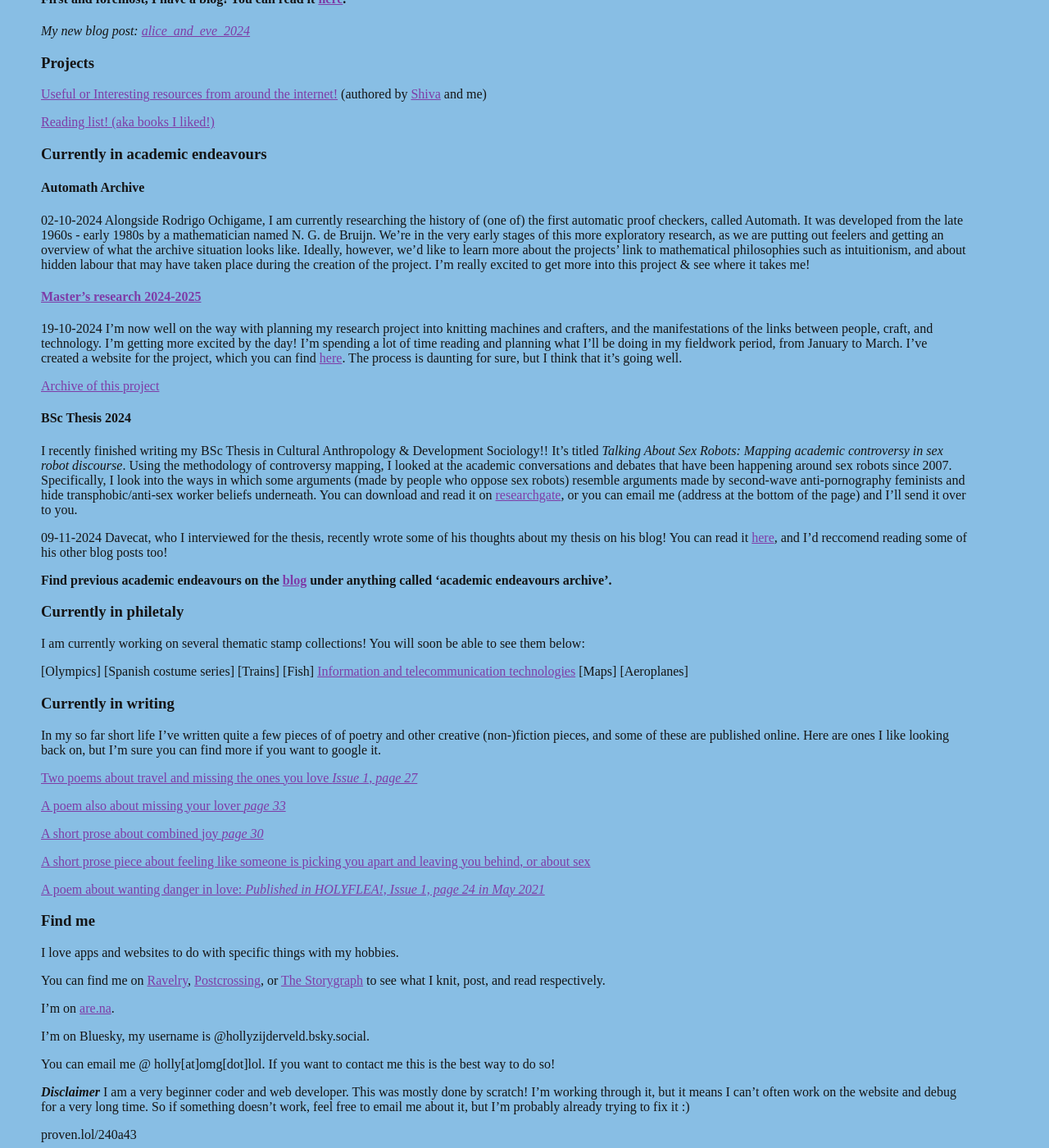
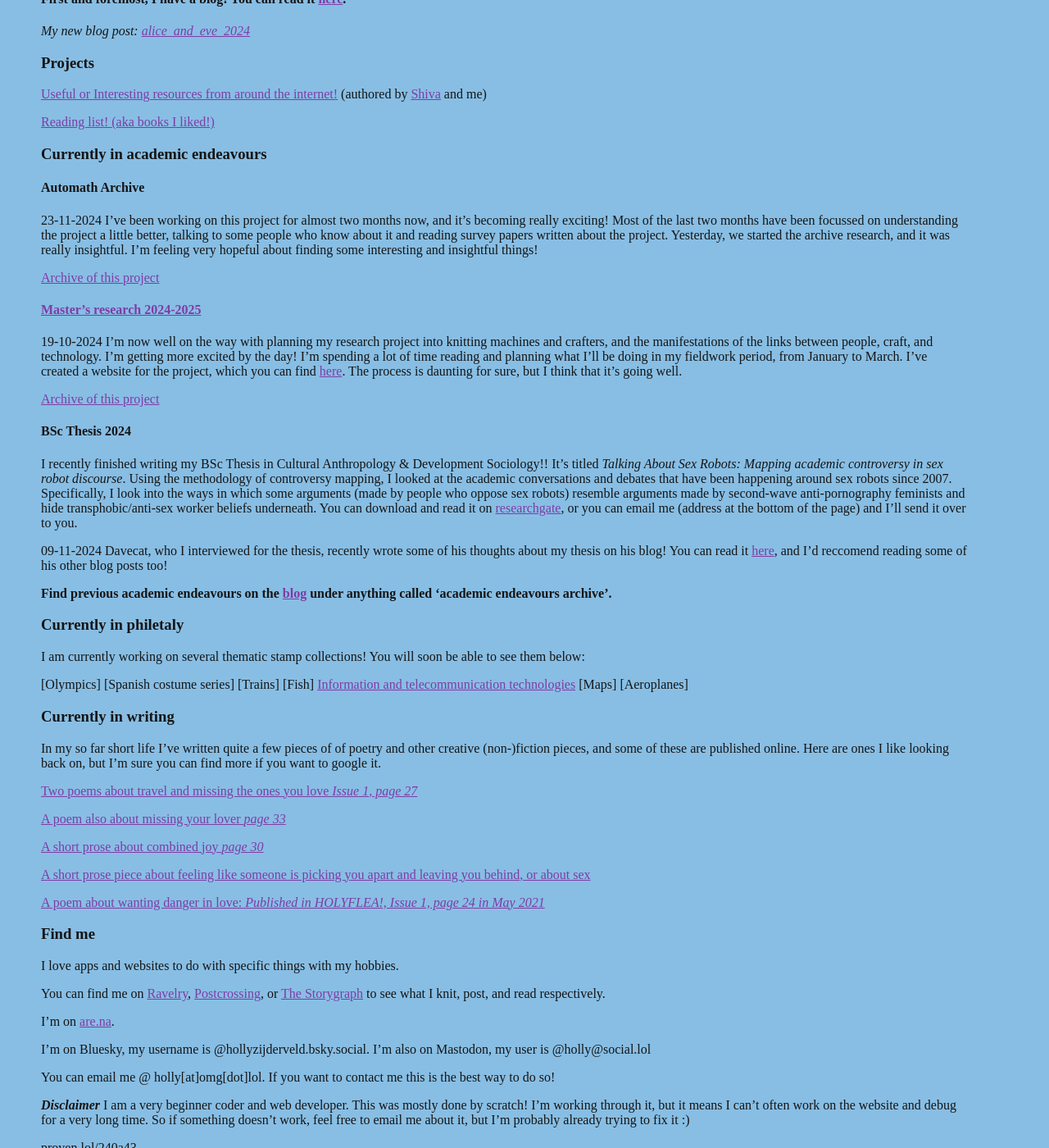
Before and after one commit to hollyz1jderveld/hollyz1jderveld.github.io, a Jekyll site: the page built from index.md, in a window 1280 px wide and 1400 px high, scrolled down 244 px. Shown: the whole window at 82% size. Built offline with Jekyll 4.4.1, drawn with Linux system fonts in a browser that asks for light colours; some web fonts are replaced; our own code applies the rules of GitHub Pages for plain Markdown files.

Commit message:
automath

```diff
--- a/index.md
+++ b/index.md
@@ -21,7 +21,9 @@ Academically, I'm a student of Global Ethnography at Universiteit Leiden, in the
 ### Currently in academic endeavours
 
 #### Automath Archive
-02-10-2024 Alongside Rodrigo Ochigame, I am currently researching the history of (one of) the first automatic proof checkers, called Automath. It was developed from the late 1960s - early 1980s by a mathematician named N. G. de Bruijn. We're in the very early stages of this more exploratory research, as we are putting out feelers and getting an overview of what the archive situation looks like. Ideally, however, we'd like to learn more about the projects' link to mathematical philosophies such as intuitionism, and about hidden labour that may have taken place during the creation of the project. I'm really excited to get more into this project & see where it takes me!
+23-11-2024 I've been working on this project for almost two months now, and it's becoming really exciting! Most of the last two months have been focussed on understanding the project a little better, talking to some people who know about it and reading survey papers written about the project. Yesterday, we started the archive research, and it was really insightful. I'm feeling very hopeful about finding some interesting and insightful things!
+
+[Archive of this project](https://hollyz1jderveld.github.io/blog/pages/before_automath)
 
 #### [Master's research 2024-2025](https://hollyz1jderveld.github.io/knitting-research)
 19-10-2024 I'm now well on the way with planning my research project into knitting machines and crafters, and the manifestations of the links between people, craft, and technology. I'm getting more excited by the day! I'm spending a lot of time reading and planning what I'll be doing in my fieldwork period, from January to March. I've created a website for the project, which you can find [here](https://hollyz1jderveld.github.io/knitting-research). The process is daunting for sure, but I think that it's going well.
@@ -60,7 +62,7 @@ You can find me on [Ravelry](https://www.ravelry.com/people/Midnight4225), [Post
 
 I'm on [are.na](https://www.are.na/holly-zijderveld/channels).
 
-I'm on Bluesky, my username is @hollyzijderveld.bsky.social.
+I'm on Bluesky, my username is @hollyzijderveld.bsky.social. I'm also on Mastodon, my user is @holly@social.lol
 
 You can email me @ holly[at]omg[dot]lol. If you want to contact me this is the best way to do so!
 
```
